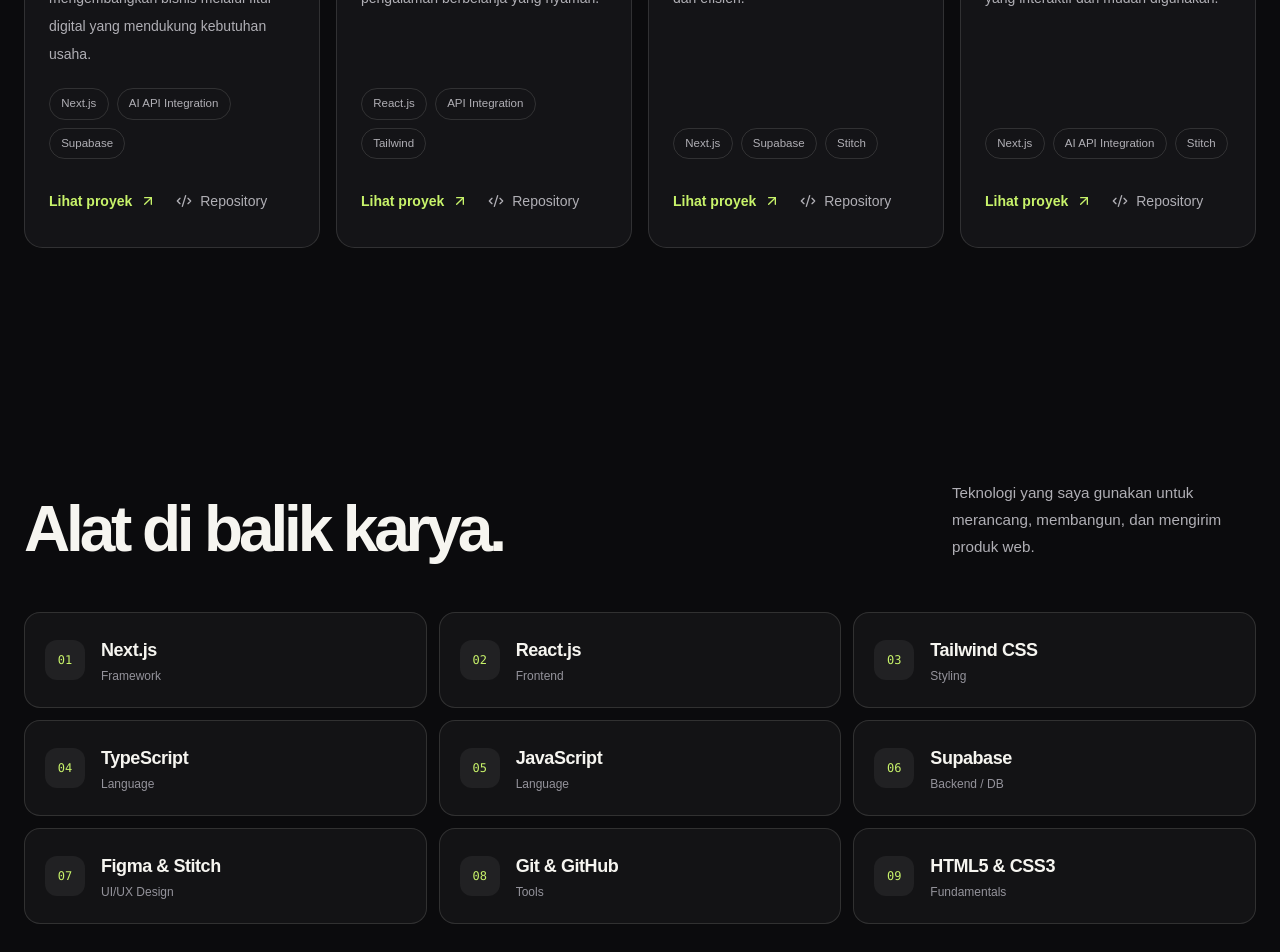
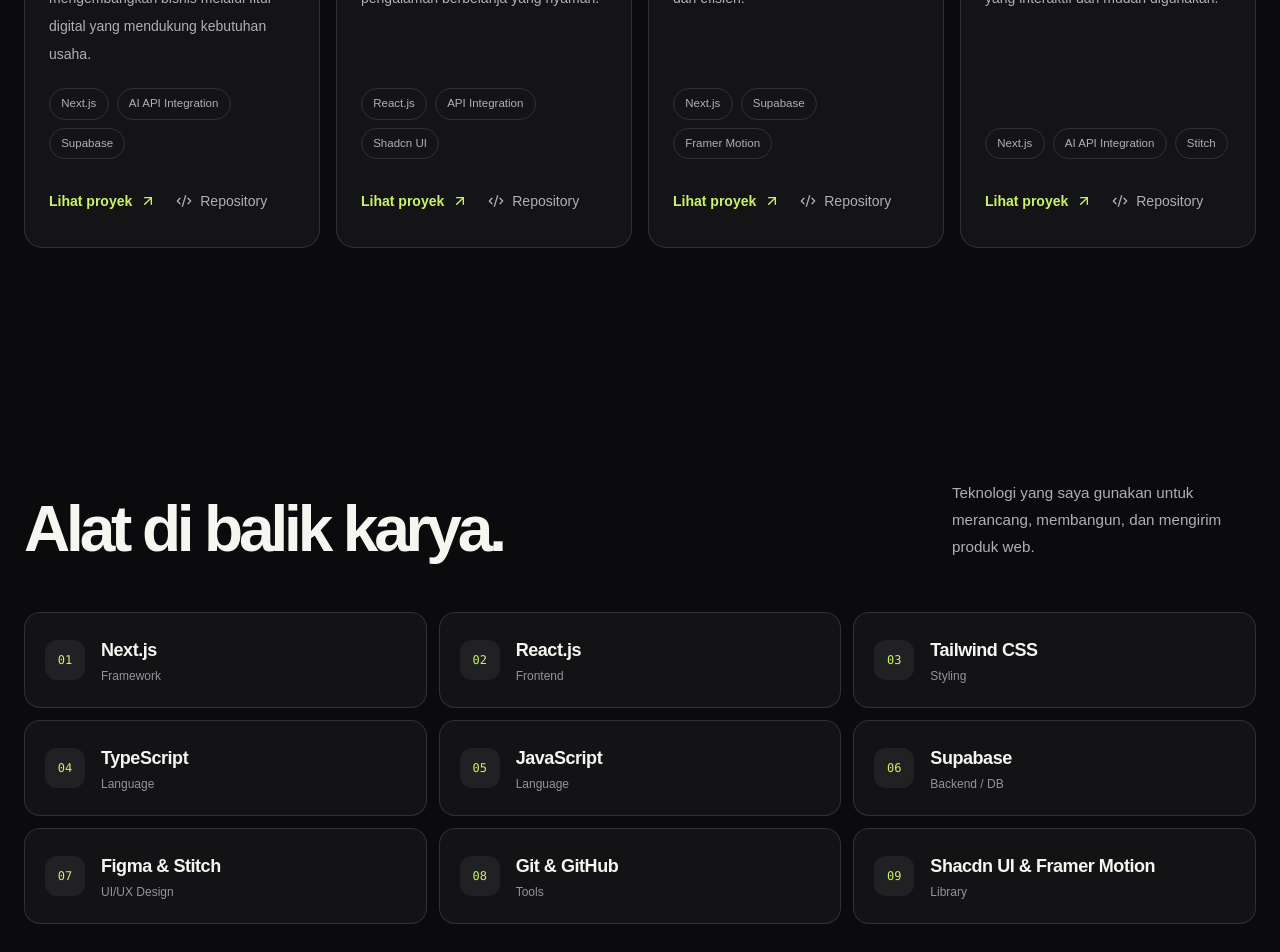
Before and after one commit to emil-prayoga/portfolio-emil, a Next.js app: page / in a window 1280 px wide. Shown: the part 3620-4572 px from the top of the page. Built offline with nearby package versions, Linux system fonts and the light colour scheme; no server answers.

Commit message:
content: update skill

```diff
--- a/components/SkillsSection.tsx
+++ b/components/SkillsSection.tsx
@@ -3,7 +3,7 @@ const skills = [
   { name: "Tailwind CSS", category: "Styling" }, { name: "TypeScript", category: "Language" },
   { name: "JavaScript", category: "Language" }, { name: "Supabase", category: "Backend / DB" },
   { name: "Figma & Stitch", category: "UI/UX Design" }, { name: "Git & GitHub", category: "Tools" },
-  { name: "HTML5 & CSS3", category: "Fundamentals" },
+  { name: "Shacdn UI & Framer Motion", category: "Library" },
 ];
 
 export default function SkillsSection() {
--- a/src/data/projects.js
+++ b/src/data/projects.js
@@ -11,7 +11,7 @@ export const personalProjects = [
     id: 2,
     title: "Orange Shop",
     description: "Website toko online berbasis React dengan katalog produk dan antarmuka responsif yang dirancang untuk pengalaman berbelanja yang nyaman.",
-    tags: ["React.js", "API Integration", "Tailwind"],
+    tags: ["React.js", "API Integration", "Shadcn UI"],
     link: "https://shopify-shop-emilabs.vercel.app/",
     githubUrl: "https://github.com/emil-prayoga/shopify-shop",
   },
@@ -19,7 +19,7 @@ export const personalProjects = [
     id: 3,
     title: "SiRT Digital",
     description: "Sistem informasi berbasis web untuk mendukung pengelolaan data warga dan administrasi RT secara terstruktur dan efisien.",
-    tags: ["Next.js", "Supabase", "Stitch"],
+    tags: ["Next.js", "Supabase", "Framer Motion"],
     link: "https://sim-rt-etzn.vercel.app/",
     githubUrl: "https://github.com/emil-prayoga/sim-rt",
   },
```
